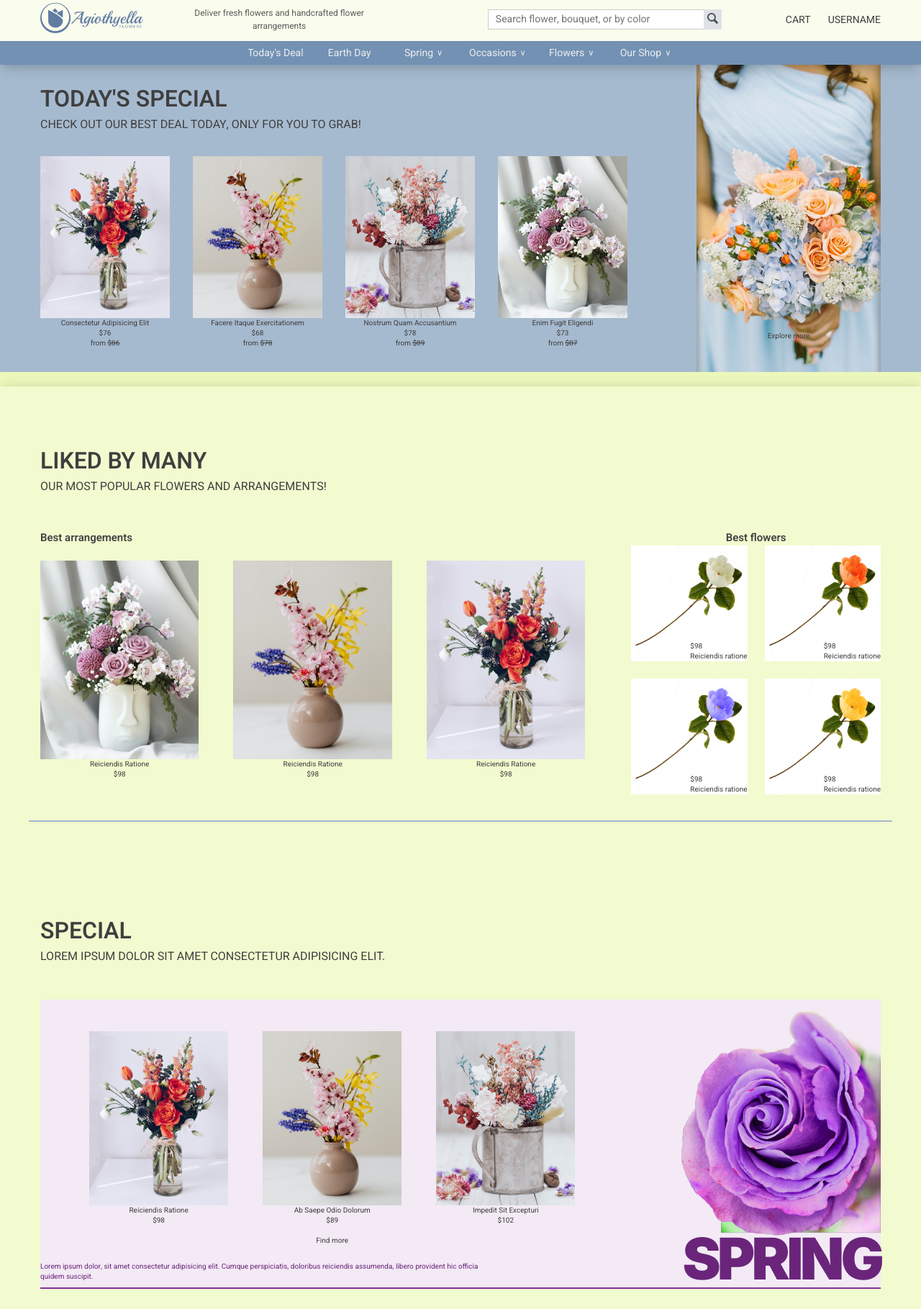
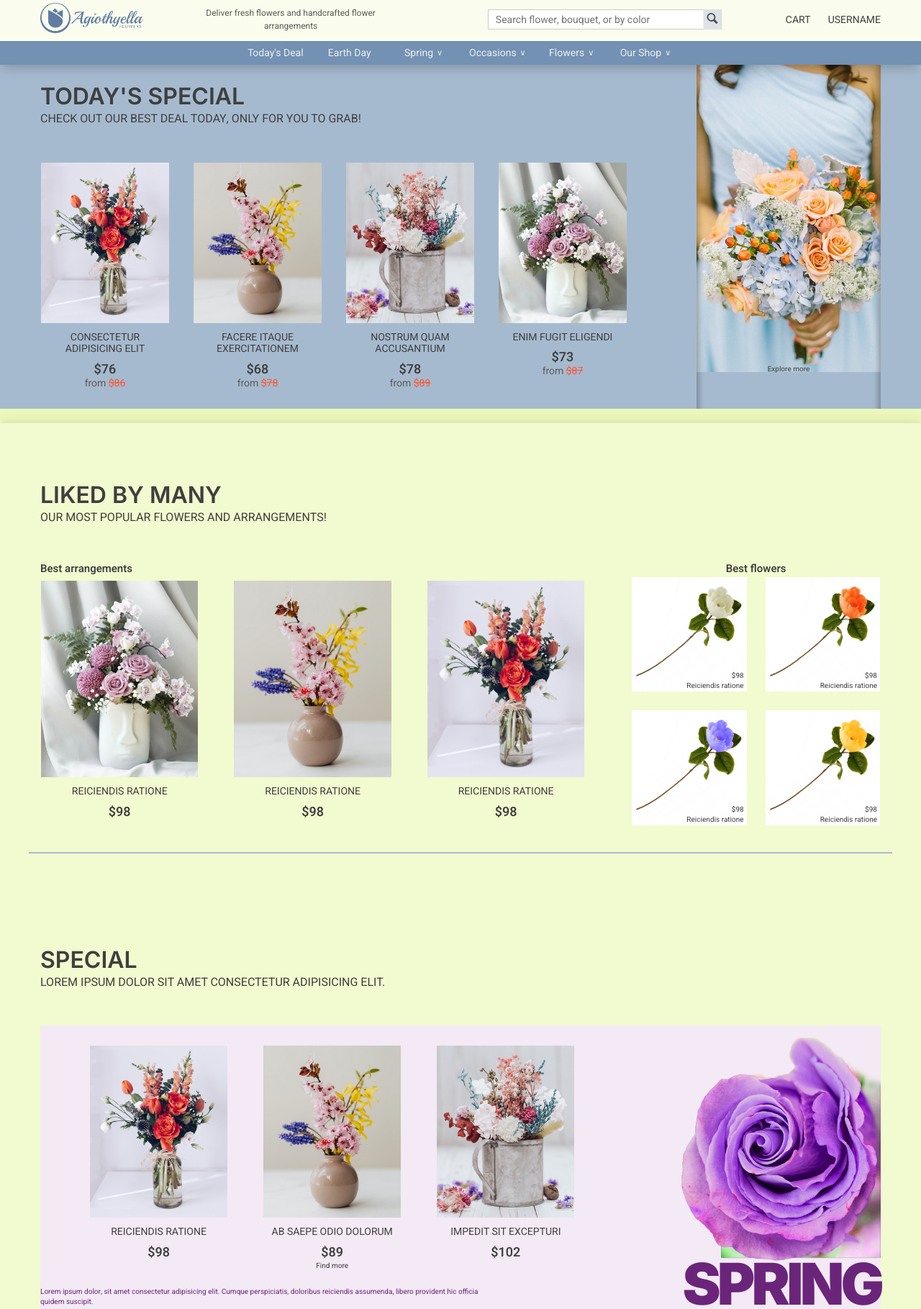
Before and after one commit to Agiothyella/web-fe-project-5-flower-shop-PDA, a website: page index.html in a window 1280 px wide. Shown: the top 1819 px of the page at 72% size. Drawn offline with Linux system fonts and the light colour scheme.

Commit message:
(Work) Global: Catalogue style
+ Style for catalogues

```diff
--- a/index.html
+++ b/index.html
@@ -438,11 +438,13 @@
                   alt=""
                   class="catalogue__img"
                 />
+                <div class="catalogue__desc">
                   <p class="catalogue__name">Consectetur adipisicing elit</p>
 
                   <p class="catalogue__price">$76</p>
                   <p class="catalogue__discount">from <span>$86</span></p>
-              </a>
+                </div></a
+              >
 
               <a href="#" class="catalogue__item catalogue__today">
                 <img
@@ -450,10 +452,12 @@
                   alt=""
                   class="catalogue__img"
                 />
+                <div class="catalogue__desc">
                   <p class="catalogue__name">Facere itaque exercitationem</p>
 
                   <p class="catalogue__price">$68</p>
                   <p class="catalogue__discount">from <span>$78</span></p>
+                </div>
               </a>
 
               <a href="#" class="catalogue__item catalogue__today">
@@ -462,11 +466,13 @@
                   alt=""
                   class="catalogue__img"
                 />
+                <div class="catalogue__desc">
                   <p class="catalogue__name">Nostrum quam accusantium</p>
 
                   <p class="catalogue__price">$78</p>
                   <p class="catalogue__discount">from <span>$89</span></p>
-              </a>
+                </div></a
+              >
 
               <a href="#" class="catalogue__item catalogue__today">
                 <img
@@ -474,10 +480,12 @@
                   alt=""
                   class="catalogue__img"
                 />
+                <div class="catalogue__desc">
                   <p class="catalogue__name">Enim fugit eligendi</p>
 
                   <p class="catalogue__price">$73</p>
                   <p class="catalogue__discount">from <span>$87</span></p>
+                </div>
               </a>
             </div>
           </div>
@@ -518,8 +526,10 @@
                     alt=""
                     class="catalogue__img"
                   />
+                  <div class="catalogue__desc">
                     <p class="catalogue__name">Reiciendis ratione</p>
                     <p class="catalogue__price">$98</p>
+                  </div>
                 </a>
                 <a href="#" class="catalogue__item catalogue__popular">
                   <img
@@ -527,8 +537,10 @@
                     alt=""
                     class="catalogue__img"
                   />
+                  <div class="catalogue__desc">
                     <p class="catalogue__name">Reiciendis ratione</p>
                     <p class="catalogue__price">$98</p>
+                  </div>
                 </a>
                 <a href="#" class="catalogue__item catalogue__popular">
                   <img
@@ -536,8 +548,10 @@
                     alt=""
                     class="catalogue__img"
                   />
+                  <div class="catalogue__desc">
                     <p class="catalogue__name">Reiciendis ratione</p>
                     <p class="catalogue__price">$98</p>
+                  </div>
                 </a>
               </div>
             </div>
@@ -645,8 +659,10 @@
                       alt=""
                       class="catalogue__img"
                     />
+                    <div class="catalogue__desc">
                       <p class="catalogue__name">Reiciendis ratione</p>
                       <p class="catalogue__price">$98</p>
+                    </div>
                   </a>
 
                   <a href="#" class="catalogue__item catalogue__sale--1">
@@ -655,8 +671,10 @@
                       alt=""
                       class="catalogue__img"
                     />
+                    <div class="catalogue__desc">
                       <p class="catalogue__name">ab saepe odio dolorum</p>
                       <p class="catalogue__price">$89</p>
+                    </div>
                   </a>
 
                   <a href="#" class="catalogue__item catalogue__sale--1">
@@ -665,8 +683,10 @@
                       alt=""
                       class="catalogue__img"
                     />
+                    <div class="catalogue__desc">
                       <p class="catalogue__name">impedit sit excepturi</p>
                       <p class="catalogue__price">$102</p>
+                    </div>
                   </a>
                 </div>
               </div>
@@ -694,8 +714,10 @@
                       alt=""
                       class="catalogue__img"
                     />
+                    <div class="catalogue__desc">
                       <p class="catalogue__name">sunt suscipit esse</p>
                       <p class="catalogue__price">$86</p>
+                    </div>
                   </a>
 
                   <a href="#" class="catalogue__item catalogue__sale--2">
@@ -704,8 +726,10 @@
                       alt=""
                       class="catalogue__img"
                     />
+                    <div class="catalogue__desc">
                       <p class="catalogue__name">placeat magni quibusdam</p>
                       <p class="catalogue__price">$78</p>
+                    </div>
                   </a>
 
                   <a href="#" class="catalogue__item catalogue__sale--2">
@@ -714,8 +738,12 @@
                       alt=""
                       class="catalogue__img"
                     />
-                    <p class="catalogue__name">assumenda explicabo quisquam</p>
+                    <div class="catalogue__desc">
+                      <p class="catalogue__name">
+                        assumenda explicabo quisquam
+                      </p>
                       <p class="catalogue__price">$84</p>
+                    </div>
                   </a>
                 </div>
               </div>
@@ -744,8 +772,10 @@
                       alt=""
                       class="catalogue__img"
                     />
+                    <div class="catalogue__desc">
                       <p class="catalogue__name">Autem rerum aliquam</p>
                       <p class="catalogue__price">$102</p>
+                    </div>
                   </a>
 
                   <a href="#" class="catalogue__item catalogue__sale--3">
@@ -754,8 +784,10 @@
                       alt=""
                       class="catalogue__img"
                     />
+                    <div class="catalogue__desc">
                       <p class="catalogue__name">Voluptate amet voluptatibus</p>
                       <p class="catalogue__price">$110</p>
+                    </div>
                   </a>
 
                   <a href="#" class="catalogue__item catalogue__sale--3">
@@ -764,8 +796,10 @@
                       alt=""
                       class="catalogue__img"
                     />
+                    <div class="catalogue__desc">
                       <p class="catalogue__name">Possimus magnam</p>
                       <p class="catalogue__price">$96</p>
+                    </div>
                   </a>
                 </div>
               </div>
--- a/resources/js/main.js
+++ b/resources/js/main.js
@@ -140,7 +140,7 @@ headerSubnavEl.forEach((node) => {
 seasonEl.forEach((node) =>
   node.addEventListener("click", function (e) {
     removeClassFromNodeList(seasonEl, "active-season");
-    e.target.classList.add("active-season");
+    node.classList.add("active-season");
   })
 );
 
--- a/resources/sass/abstracts/_variables.scss
+++ b/resources/sass/abstracts/_variables.scss
@@ -22,7 +22,8 @@ $color-font-grey: #9a9a9a;
 $color-font-grey-light: #cbcbcb;
 $color-font-light: #ededed;
 
-$color-font-active: #54769c;
+$color-font-active-primary: #54769c;
+$color-font-complement: #ff5633;
 
 // SPECIAL SALE SECTION COLORS ----------
 $color-sale-1: #862e9c;
@@ -56,6 +57,7 @@ $font-title: "Inter", sans-serif;
 $font-primary: "Heebo", sans-serif;
 // $font-secondary: ;
 
+$font-size-tiniest: 1.3em;
 $font-size-tiny: 1.4em;
 $font-size-smaller: 1.6em;
 $font-size-small: 1.8em;
--- a/resources/sass/base/_base.scss
+++ b/resources/sass/base/_base.scss
@@ -34,5 +34,5 @@ a:visited {
 }
 
 :focus {
-  outline: 2px solid $color-font-active;
+  outline: 2px solid $color-font-active-primary;
 }
--- a/resources/sass/base/_typography.scss
+++ b/resources/sass/base/_typography.scss
@@ -21,6 +21,8 @@
   font-size: 3.2rem;
   font-weight: 600;
   text-transform: uppercase;
+
+  font-family: $font-title;
 }
 
 .t-header-small {
--- a/resources/sass/components/_catalogue.scss
+++ b/resources/sass/components/_catalogue.scss
@@ -5,6 +5,7 @@
   &--today {
     column-gap: 3.2rem;
     margin-right: 4.8rem;
+    margin-bottom: 2.4rem;
   }
 
   &--sale {
@@ -31,23 +32,63 @@
   &__item {
     display: flex;
     flex-direction: column;
-    align-items: center;
+    justify-content: start;
+
+    padding: 0.1rem;
+
+    &:hover,
+    &:active {
+      //
+
+      .catalogue__name {
+        text-decoration: underline;
+        color: $color-font-grey-dark;
+      }
+
+      .catalogue__price {
+        color: $color-font-grey-dark;
+      }
+    }
   }
 
   &__img {
     width: 100%;
   }
 
+  &__desc {
+    display: flex;
+    flex-direction: column;
+    align-items: center;
+
+    margin-top: 1.2rem;
+  }
+
   &__name {
-    text-transform: capitalize;
+    font-size: $font-size-tiny;
+
+    text-transform: uppercase;
+    text-align: center;
+    line-height: 1.2;
   }
 
   &__price {
+    font-size: $font-size-small;
+    font-weight: 600;
+    text-align: center;
+
+    margin-top: 0.6rem;
   }
 
   &__discount {
+    text-transform: lowercase;
+    font-size: $font-size-tiny;
+    color: $color-font-grey-dark;
+
+    margin-top: -0.5rem;
+
     span {
       text-decoration: line-through;
+      color: $color-font-complement;
     }
   }
 }
@@ -62,17 +103,33 @@
     align-items: center;
 
     position: relative;
+    padding: 0.1rem;
+
+    &:hover,
+    &:active {
+      //
+
+      .catalogue__name--card {
+        text-decoration: underline;
+        color: $color-font-grey-dark;
+      }
+
+      .catalogue__price--card {
+        color: $color-font-grey-dark;
+      }
+    }
   }
 
   &__name--card {
   }
 
   &__price--card {
+    text-align: right;
   }
 
   &__text--card {
     position: absolute;
-    right: 0;
-    bottom: 0;
+    right: 0.5rem;
+    bottom: 0.2rem;
   }
 }
--- a/resources/sass/components/_header.scss
+++ b/resources/sass/components/_header.scss
@@ -18,7 +18,7 @@
   //
 
   &__logo {
-    margin-right: 6.4rem;
+    margin-right: 8rem;
 
     img {
       height: 5rem;
@@ -37,7 +37,7 @@
   }
 
   &__search {
-    min-width: 35rem;
+    width: 35rem;
   }
 
   &__user {
@@ -56,7 +56,7 @@
 
     a:hover,
     a:active {
-      color: $color-font-active;
+      color: $color-font-active-primary;
       text-decoration: underline;
     }
   }
--- a/resources/sass/components/_search.scss
+++ b/resources/sass/components/_search.scss
@@ -8,7 +8,7 @@
   &__input {
     width: 100%;
 
-    height: 2.79rem;
+    height: 2.85rem;
     padding: 0.2rem 3.5rem 0.2rem 1rem;
 
     color: inherit;
@@ -17,13 +17,18 @@
 
     border: 1px solid $color-font-grey-light;
 
+    &:focus {
+      outline: none;
+      border: 1px solid $color-font-grey;
+    }
+
     &::-webkit-input-placeholder,
     &:-ms-input-placeholder {
-      color: $color-font-grey-light;
+      color: $color-font-grey;
     }
 
     &::-moz-placeholder {
-      color: $color-font-grey-light;
+      color: $color-font-grey;
       opacity: 1;
     }
   }
@@ -33,7 +38,8 @@
     border: none;
     background-color: $color-grey-light;
 
-    transform: translateX(-2.5rem);
+    transform: translateX(-2.55rem);
+    cursor: pointer;
   }
 
   // BUTTON ICON ----------------------------------------
--- a/resources/sass/layout/_today.scss
+++ b/resources/sass/layout/_today.scss
@@ -1,7 +1,7 @@
 // SALE AREA ----------------------------------------
 .today__header {
   grid-column: 1 / span 3;
-  margin: 2.4rem 0 0;
+  margin: 2.4rem 0 4.8rem;
 }
 
 .today__catalogue {
--- a/resources/sass/pages/_home.scss
+++ b/resources/sass/pages/_home.scss
@@ -94,9 +94,9 @@
 
   &--today {
     align-content: start;
-    align-itrems: center;
+    align-items: center;
     justify-content: start;
-    grid-tremplate-rows: max-content 1fr;
+    grid-template-rows: max-content 1fr;
 
     column-gap: 4.8rem;
   }
```
Also changed, not shown: resources/css/main.css. Lines whose indentation alone changed are shown as unchanged.
